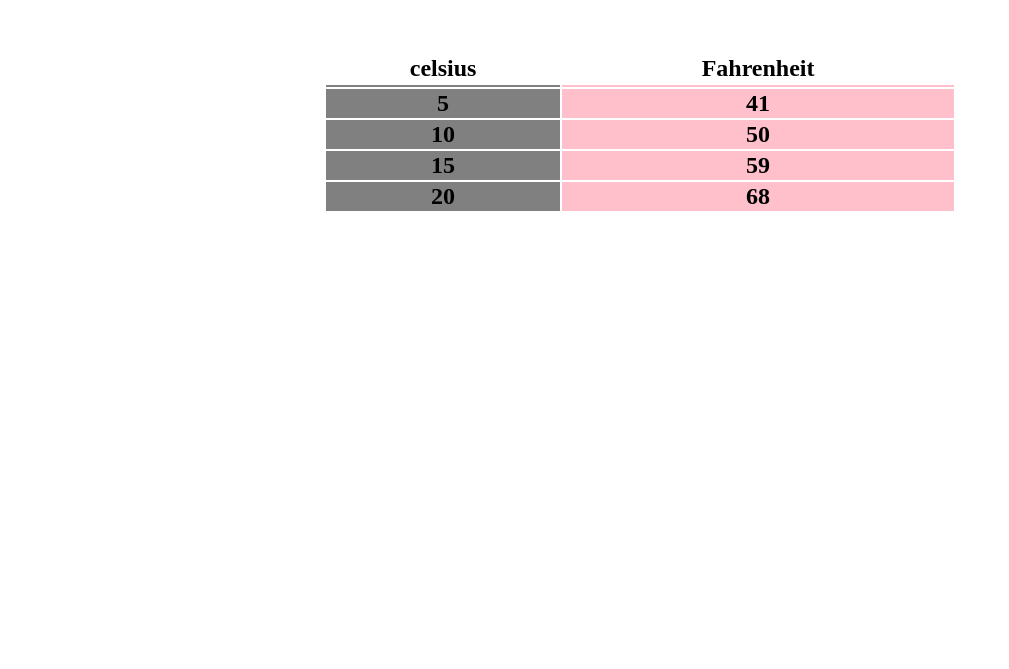
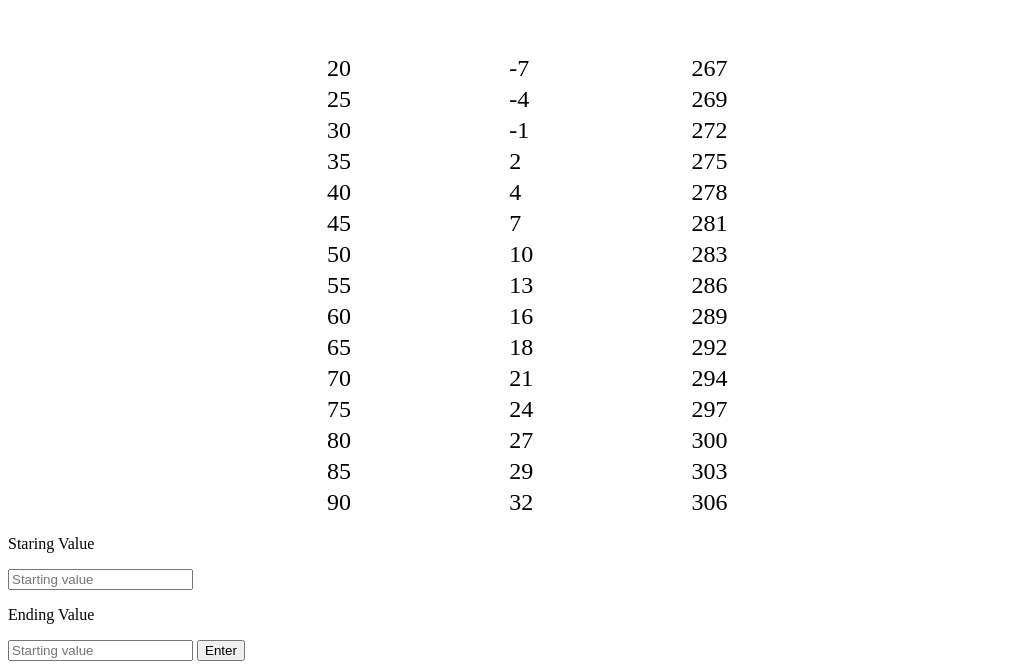
Before and after one commit to WildcherryBazzaire/C-to-F, a plain HTML site: page index.html in a window 1280 px wide. Shown: the part 264-933 px from the top of the page, without its empty margins (0-1009 px from the left). Before the commit the page ends 800 px from the top, so only its background shows below. Drawn offline with Linux system fonts and the light colour scheme.

Commit message:
The conversion tables are complete but yet still in progress

```diff
--- a/index.html
+++ b/index.html
@@ -6,32 +6,11 @@
   <title>Document</title>
 </head>
 <body>
-  <table>
-    <tr>
-      <th>celsius</th>
-      <th>Fahrenheit</th>
-    </tr>
-    <tr>
-      <th class="celsius"></th>
-      <th class="Fahrenheit"></th>
-    </tr>
-    <tr>
-      <th class="celsius"></th>
-      <th class="Fahrenheit"></th>
-    </tr>
-    <tr>
-      <th class="celsius"></th>
-      <th class="Fahrenheit"></th>
-    </tr>
-    <tr>
-      <th class="celsius"></th>
-      <th class="Fahrenheit"></th>
-    </tr>
-    <tr>
-      <th class="celsius"></th>
-      <th class="Fahrenheit"></th>
-    </tr>
-  </table>
   <script src="magic.js"></script>
+  <p>Staring Value</p>
+  <input type="text" id="Starting" value="" placeholder="Starting value" />
+  <p>Ending Value</p>
+  <input type="text" id="Ending" value="" placeholder="Starting value" />
+  <button type="button" name="button" onclick="values()">Enter</button>
 </body>
 </html>
--- a/magic.js
+++ b/magic.js
@@ -1,13 +1,55 @@
-var celsius = document.getElementsByClassName("celsius");
-console.log(celsius);
-var fahrenheit = document.getElementsByClassName("Fahrenheit");
-console.log(fahrenheit);
+console.log('the shining')
 
-var conversion = function(celsius) {
-  return celsius * 1.8 + 32;
+var intialValues = [20,90]; //inital values to start with
+
+var conversionC = function(fahrenheit) {
+  return Math.round((fahrenheit - 32) * 0.556); //converts Fahrenheit to celsius
 }
 
-for(var x=1; x < celsius.length; x++) {
-  celsius[x].innerHTML = x * 5;
-  fahrenheit[x].innerHTML = conversion(x * 5);
+var conversionK = function(fahrenheit) {
+  return Math.round((fahrenheit + 459.67) * 0.556) //converts Fahrenheit to Kelvin
 }
+
+var values = function() {
+
+  var starting = parseInt(document.getElementById("Starting").value); //parse int: checks if integer or not
+  var ending = parseInt(document.getElementById("Ending").value);
+
+  if (isNaN(starting) == true || isNaN(ending) == true) //checikng to see if the values are integers
+    alert("T00 HOT 4 M£!");
+  else
+    automagicallyTable(starting,ending);
+
+}
+
+var automagicallyTable = function(starting,ending) {
+  //document.getElementbyId("table").remove();
+  var table = document.createElement("TABLE");
+  table.setAttribute("id","table");
+  var j = starting; // starting value that will increment till ending value
+
+  for(var i=0; i <= Math.round((ending-starting)/5); i++) { //i = # of rows
+    var row = table.insertRow(i);
+
+    for(var k=0; k < 3; k++) { // k = the # of cells in row i
+      switch(k) {
+        case 0: //checks to see what cell K is on to add value to appropiate place
+          row.insertCell(k).innerHTML = j
+          break;
+        case 1:
+          row.insertCell(k).innerHTML = conversionC(j); // celsius on cell 1
+          break;
+        case 2:
+          row.insertCell(k).innerHTML = conversionK(j); //kelvin on cell 2
+          break;
+      }
+    }
+
+    j += 5; //incremnets by 5 everytime row is added, the rows added by the equation will stop it if it reaches it ending
+  }
+
+  document.body.appendChild(table);
+
+  }
+
+automagicallyTable(intialValues[0],intialValues[1])
```
